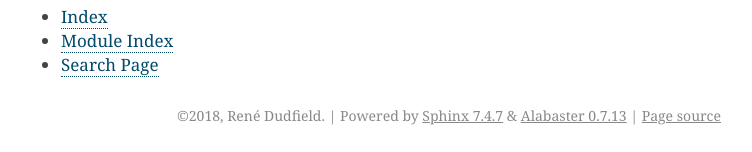
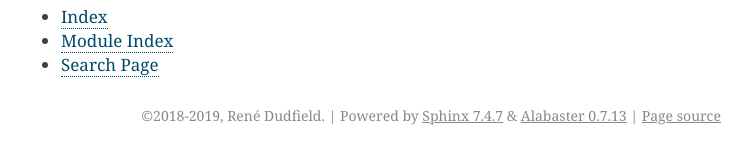
Before and after one commit to illume/pygame4000, a Sphinx documentation site: the page built from docs/index.rst, in a window 1280 px wide and 900 px high, scrolled down 3278 px. Shown: the part 745-897 px from the top of the window, without its empty margins (389-1141 px from the left). Built offline with Sphinx 7.4.7, drawn with Linux system fonts in a browser that asks for light colours; part of the change alters nothing that is shown.

```diff
--- a/docs/conf.py
+++ b/docs/conf.py
@@ -20,13 +20,13 @@
 # -- Project information -----------------------------------------------------
 
 project = 'pygame4000'
-copyright = '2018, René Dudfield'
+copyright = '2018-2019, René Dudfield'
 author = 'René Dudfield'
 
 # The short X.Y version
-version = ''
+version = '0.0.1'
 # The full version, including alpha/beta/rc tags
-release = ''
+release = '0.0.1.dev2'
 
 
 # -- General configuration ---------------------------------------------------
@@ -158,9 +158,21 @@ texinfo_documents = [
 
 
 # -- Options for Epub output -------------------------------------------------
+# https://www.sphinx-doc.org/en/master/usage/configuration.html#options-for-epub-output
 
 # Bibliographic Dublin Core info.
 epub_title = project
+epub_author = u'René Dudfield'
+epub_publisher = u'René Dudfield'
+# epub_scheme = 'UUID'
+# epub_identifier = 'xxx-xxx-xxx'
+# epub_uid = epub_identifier
+# epub_cover = ('', 'epub-cover-RS.html')
+# epub_tocdepth = 3
+# epub_tocdup = False
+# epub_exclude_files = ['_static/xx.xml']
+
+
 
 # The unique identifier of the text. This can be a ISBN number
 # or the project homepage.
```
